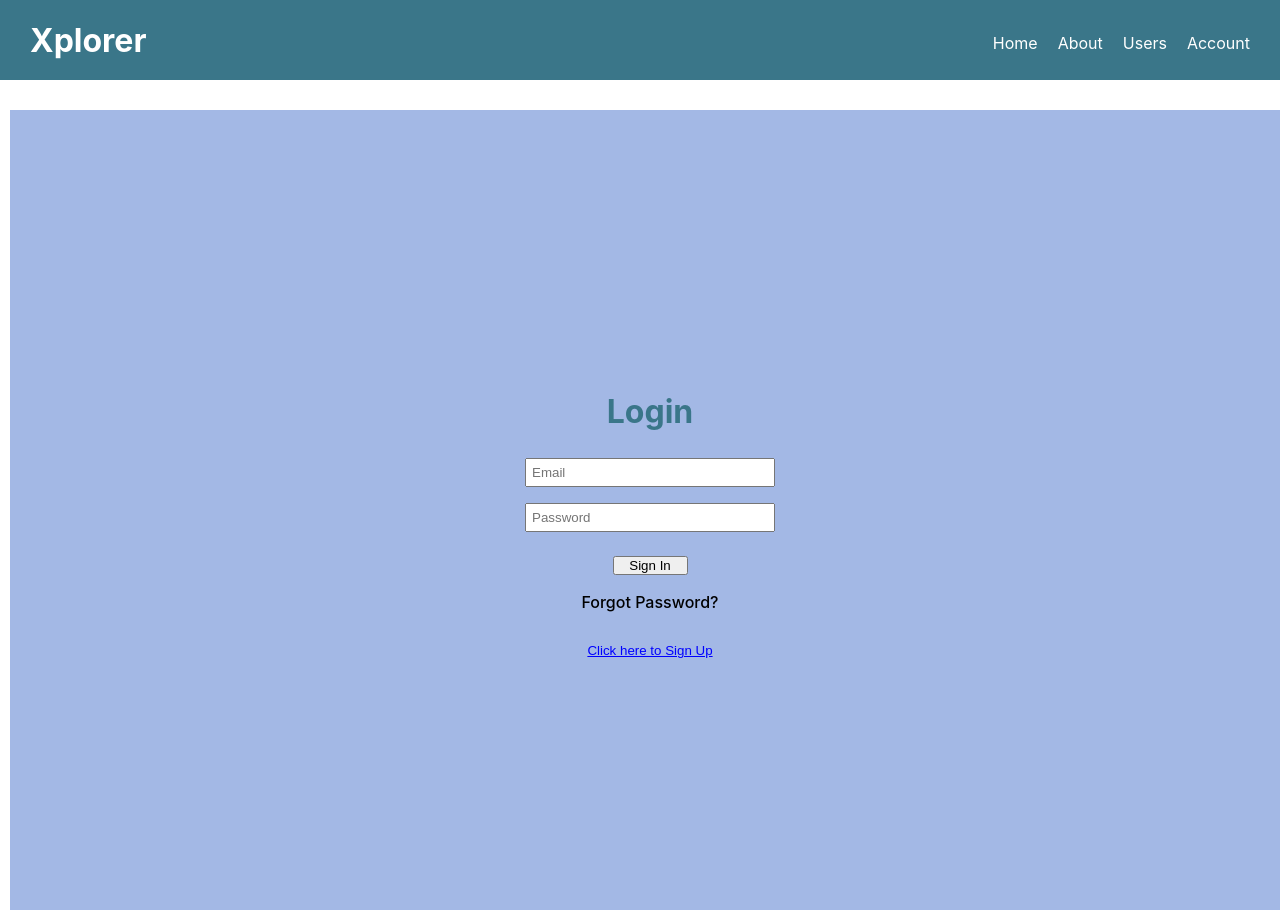
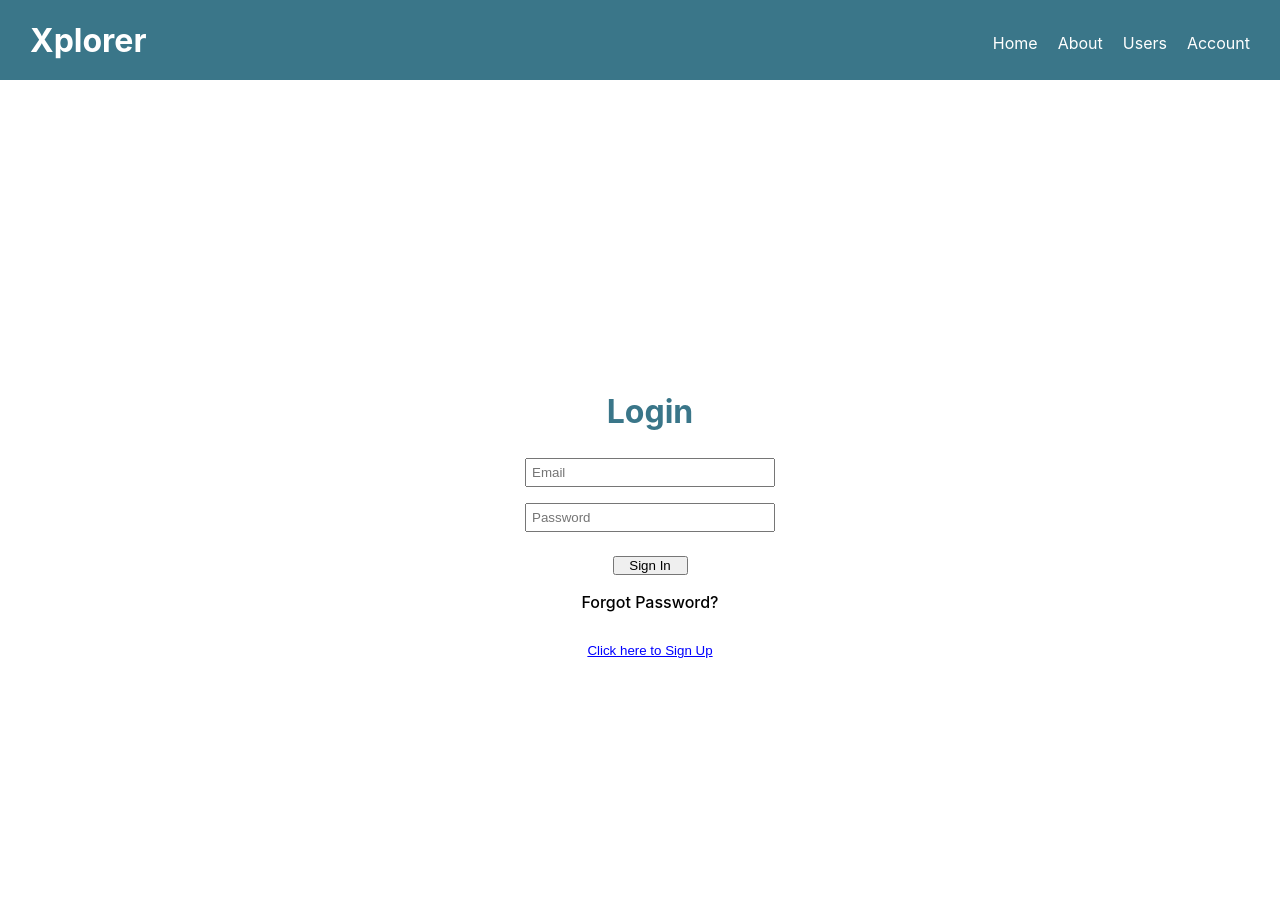
Before and after one commit to KosyAbone/React-Dashboard, a React (Create React App) app: page /login/weather in a window 1280 px wide. Built offline with nearby package versions, Linux system fonts and the light colour scheme; no server answers.

Commit message:
removed background for login page

```diff
--- a/src/components/NavBar/navBar.css
+++ b/src/components/NavBar/navBar.css
@@ -7,8 +7,6 @@
   position: fixed;
   padding: 10px;
   top: 0;
-  /* z-index: 100; */
-  /* margin-bottom: 4em; */
 }
 
 .logo{
--- a/src/context/auth/auth.css
+++ b/src/context/auth/auth.css
@@ -5,7 +5,6 @@
     align-items: center;
     height: 100vh;
     width: 100vw;
-    background-color: rgb(163, 184, 229);
 }
 
 .signIn-signUpLink:hover {
```
